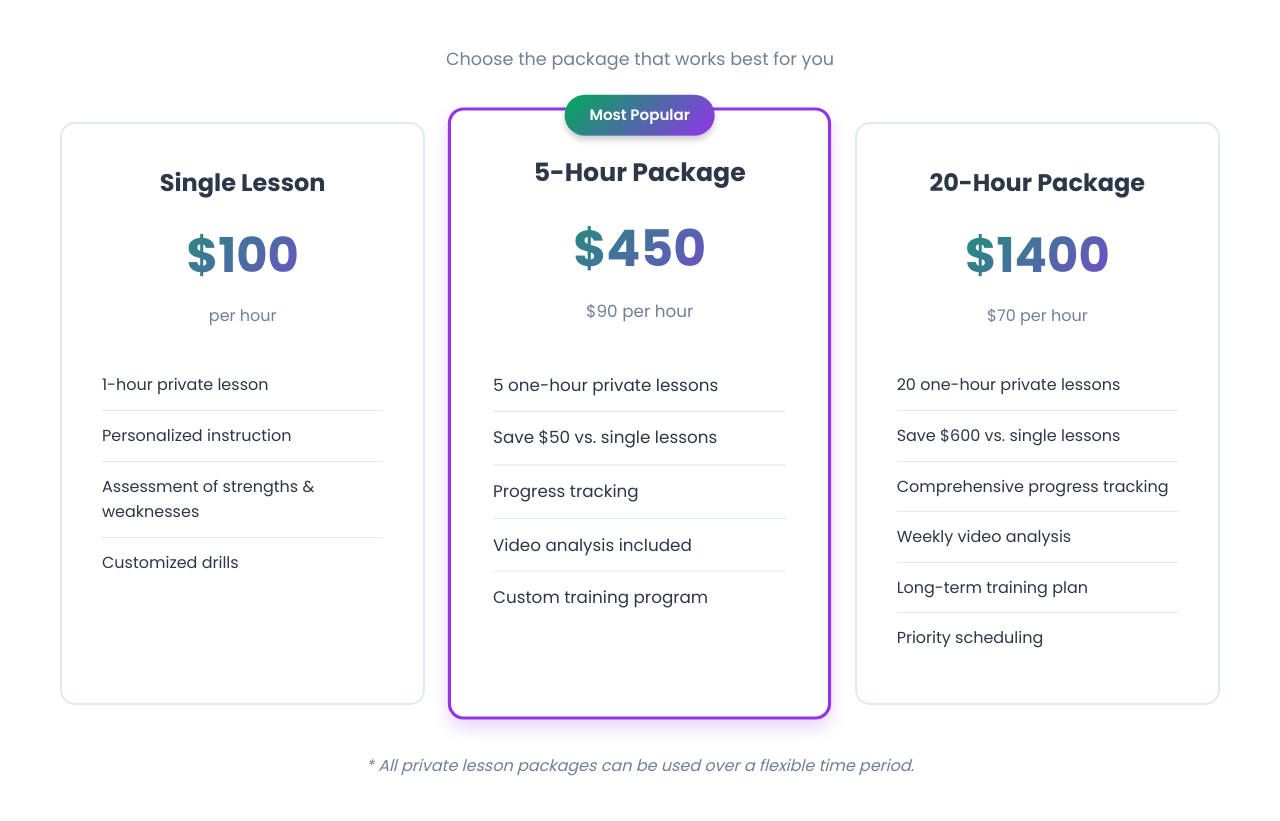
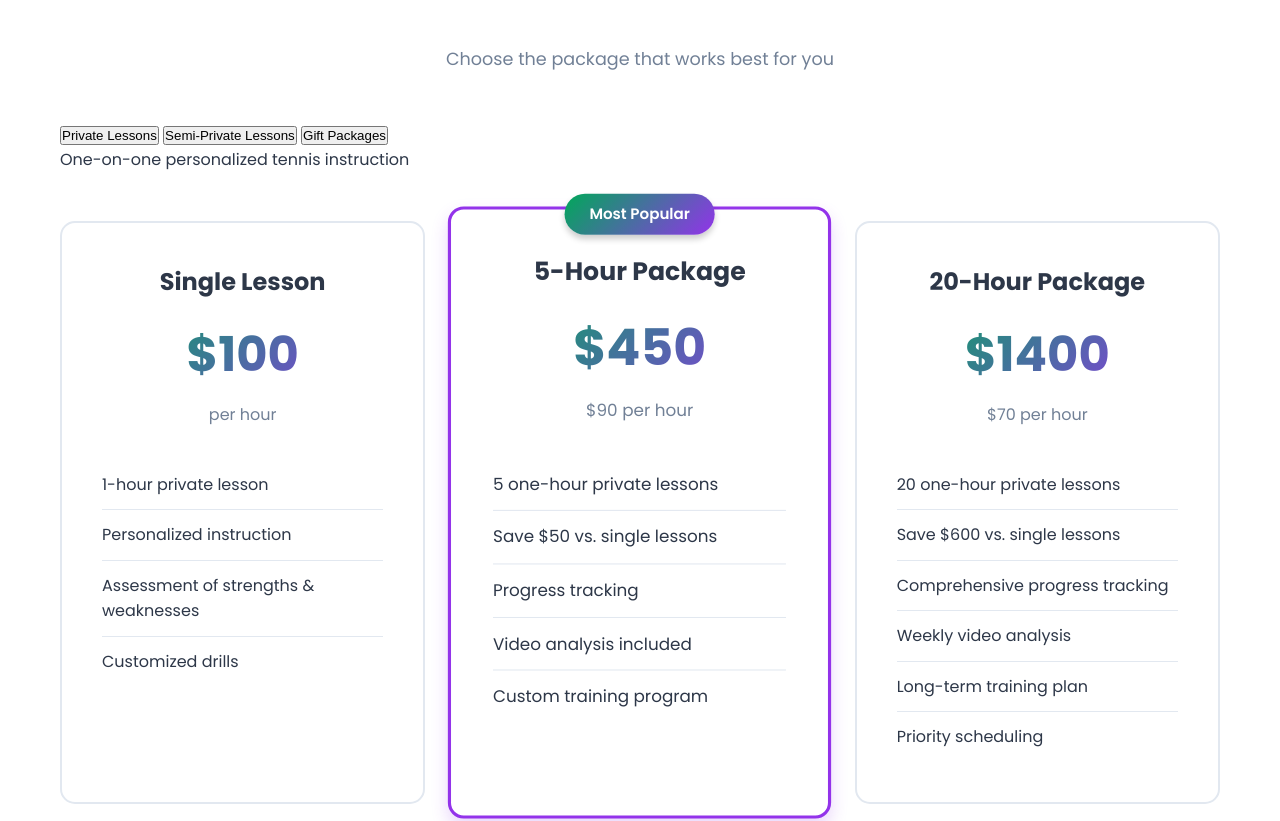
Before and after one commit to ojocoachingacademy-byte/ojocoachingacademy, a plain HTML site: page index.html in a window 1280 px wide. Shown: the part 3055-3876 px from the top of the page. Drawn offline with Linux system fonts and the light colour scheme.

Commit message:
Fix pricing section structure with proper tabs implementation

```diff
--- a/index.html
+++ b/index.html
@@ -243,6 +243,23 @@
         <div class="container">
             <h2>Lesson Packages</h2>
             <p class="section-subtitle">Choose the package that works best for you</p>
+
+            <!-- Package Type Tabs -->
+            <div class="pricing-tabs">
+                <button class="pricing-tab active" data-tab="private" aria-label="View private lesson packages">
+                    Private Lessons
+                </button>
+                <button class="pricing-tab" data-tab="semi-private" aria-label="View semi-private lesson packages">
+                    Semi-Private Lessons
+                </button>
+                <button class="pricing-tab" data-tab="gifts" aria-label="View gift lesson packages">
+                    Gift Packages
+                </button>
+            </div>
+
+            <!-- Private Lessons -->
+            <div class="pricing-content active" id="private-packages" role="tabpanel">
+                <p class="pricing-content-subtitle">One-on-one personalized tennis instruction</p>
                 <div class="pricing-grid">
                     <div class="pricing-card">
                         <h3>Single Lesson</h3>
```
Lines whose indentation alone changed are shown as unchanged.
